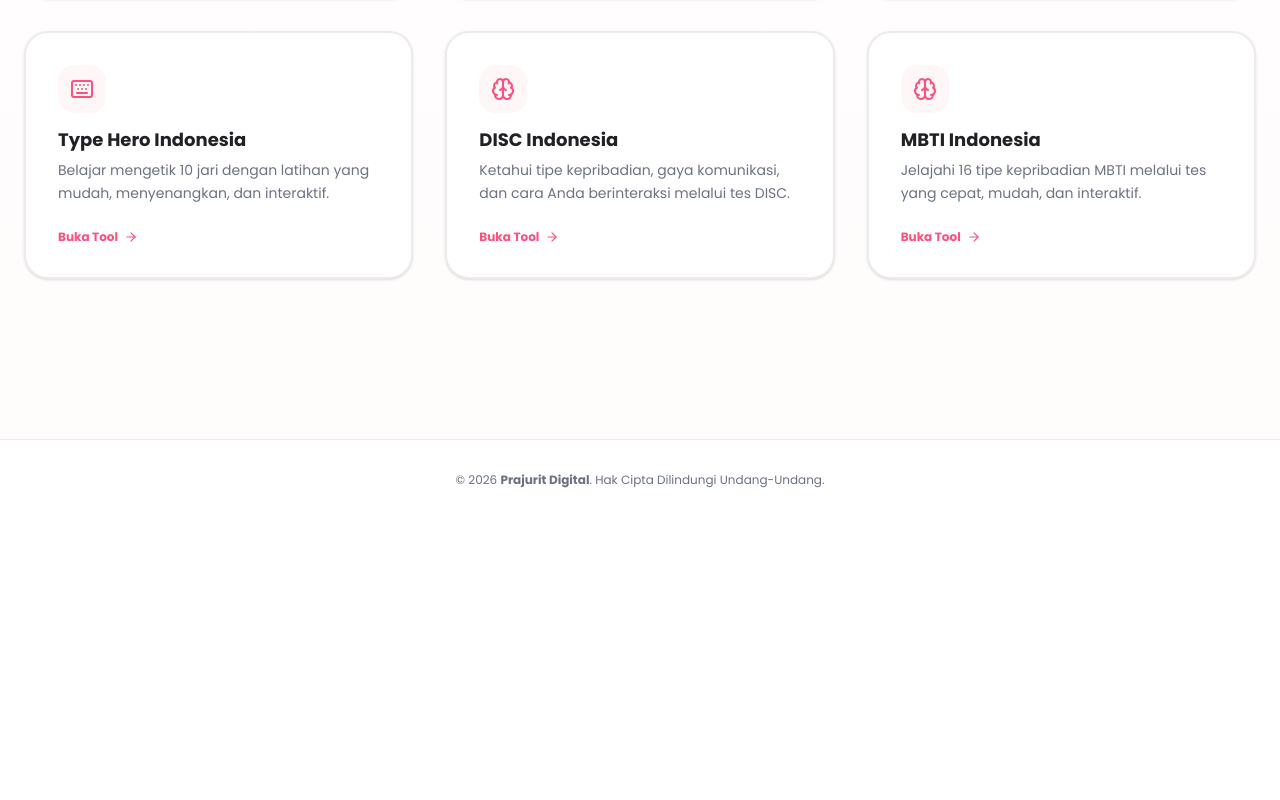
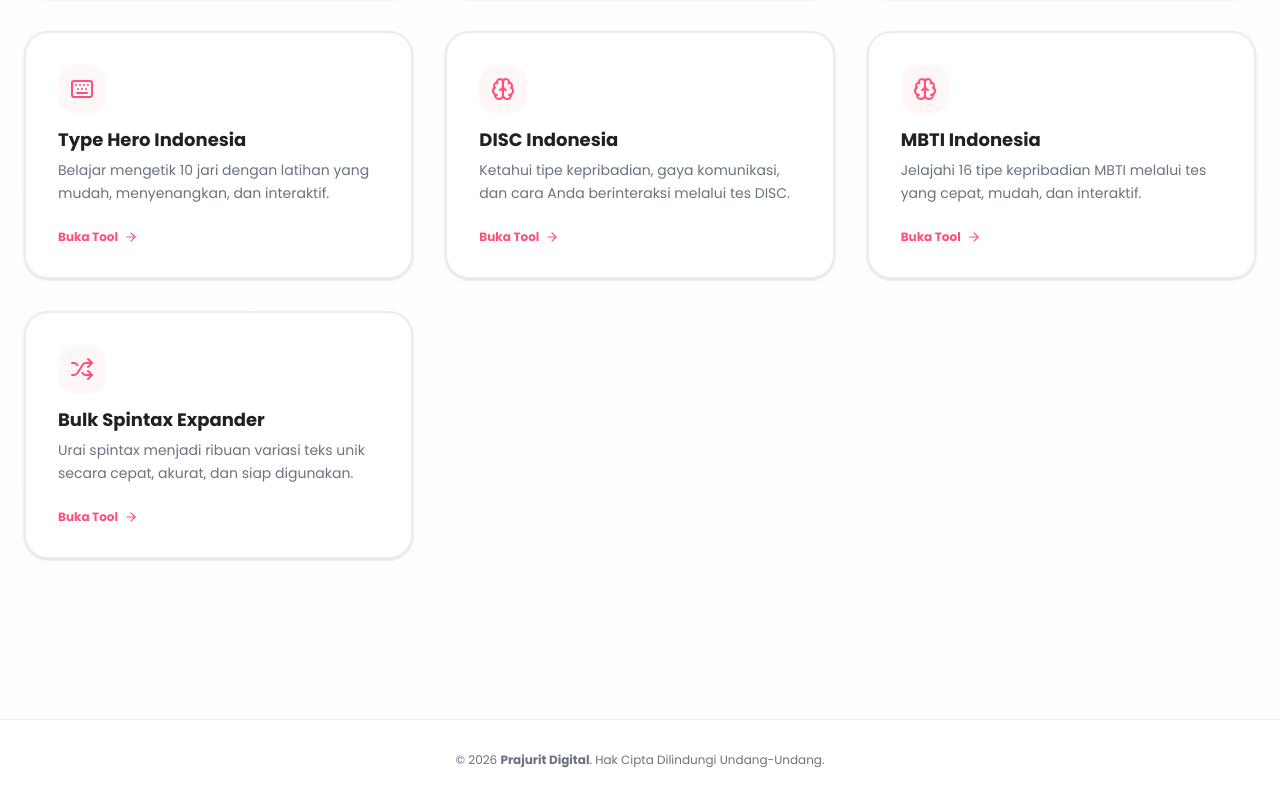
Before and after one commit to prajuritdigitalcom/Website-Prajurit-Digital-My-Id, a React (Vite) app: page / in a window 1280 px wide. Shown: the part 1212-2012 px from the top of the page. Before the commit the page ends 1732 px from the top, so only its background shows below. Built offline with nearby package versions, Linux system fonts and the light colour scheme.

Commit message:
feat: add Bulk Spintax Expander tool
Register a new tool for generating bulk spintax variations under the writing category.

```diff
--- a/src/data/tools.ts
+++ b/src/data/tools.ts
@@ -119,5 +119,15 @@ export const TOOLS_DATA: Tool[] = [
     badge: "Baru",
     category: "marketing",
     externalUrl: "https://mbti.prajuritdigital.my.id/"
+  },
+  {
+    id: "bulk-spintax-expander",
+    title: "Bulk Spintax Expander",
+    description: "Urai spintax menjadi ribuan variasi teks unik secara cepat, akurat, dan siap digunakan.",
+    icon: "Shuffle",
+    href: "#bulk-spintax-expander",
+    badge: "Baru",
+    category: "writing",
+    externalUrl: "https://bulkspintaxexpander.prajuritdigital.my.id/"
   }
 ];
```
